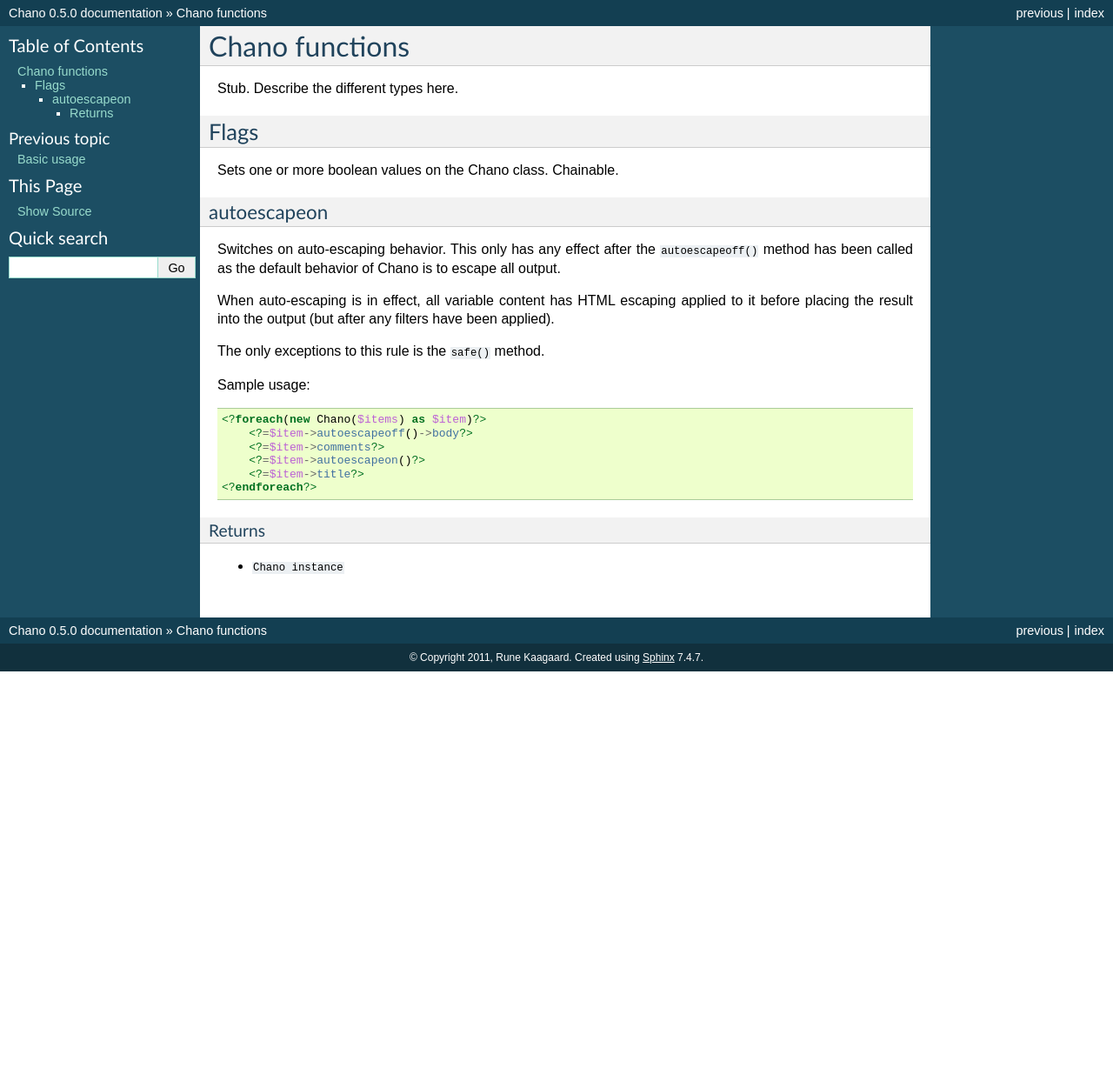
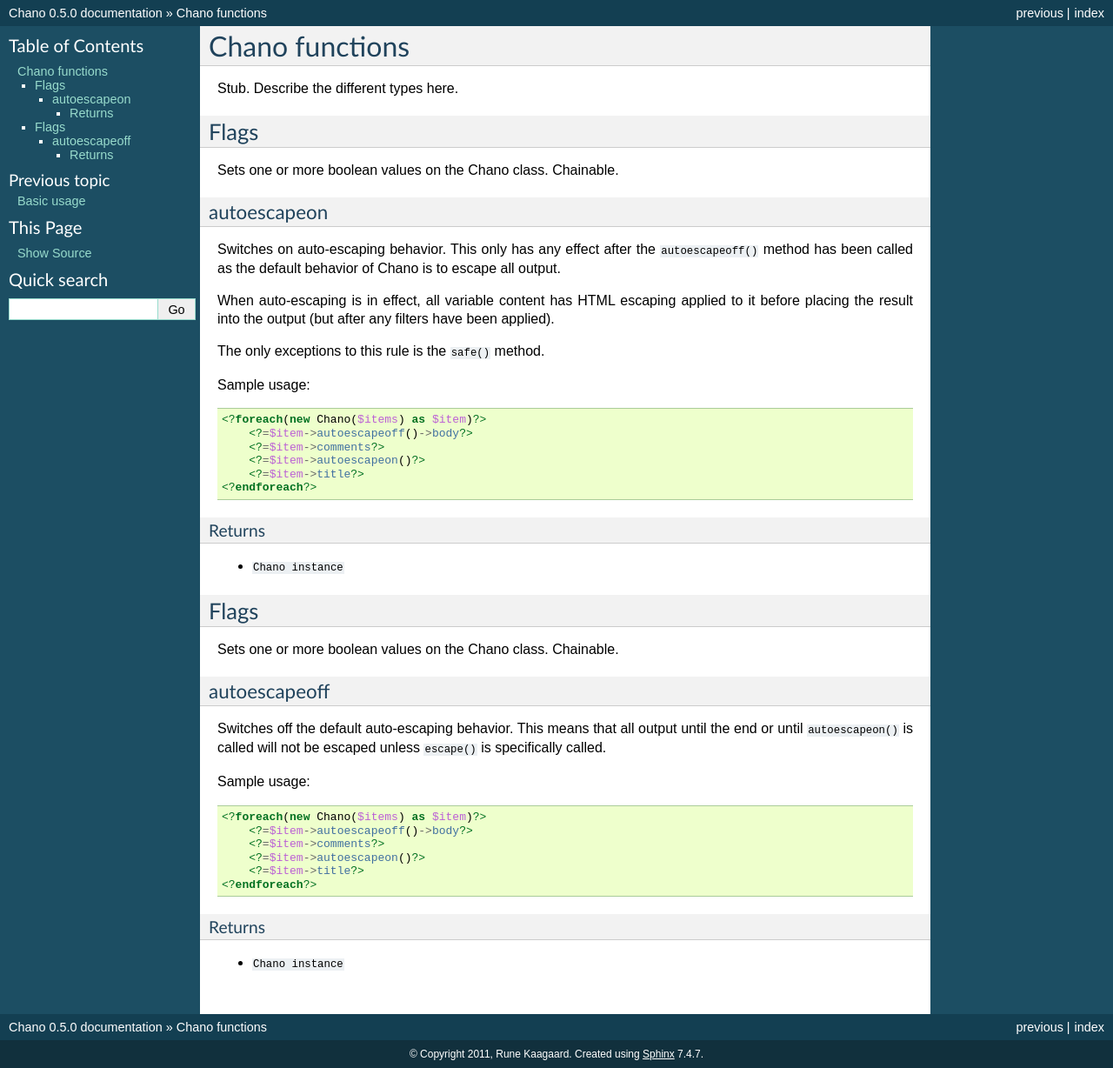
Before and after one commit to runekaagaard/php-chano, a Sphinx documentation site: the page built from docs/reference.rst, in a window 1280 px wide. Shown: the whole page at 87% size. Built offline with Sphinx 7.4.7, drawn with Linux system fonts in a browser that asks for light colours; before the commit the page ends 900 px from its top, so only the background shows below that.

Commit message:
Updating docs.

```diff
--- a/docs/reference.rst
+++ b/docs/reference.rst
@@ -36,3 +36,28 @@
 ~~~~~~~
 
 - ``Chano instance``
+Flags
+_____
+
+Sets one or more boolean values on the Chano class. Chainable.
+
+autoescapeoff
++++++++++++++
+
+Switches off the default auto-escaping behavior. This means that all
+output until the end or until ``autoescapeon()`` is called will not be
+escaped unless ``escape()`` is specifically called.
+
+Sample usage::
+
+    <?foreach(new Chano($items) as $item)?>
+        <?=$item->autoescapeoff()->body?>
+        <?=$item->comments?>
+        <?=$item->autoescapeon()?>
+        <?=$item->title?>
+    <?endforeach?>
+
+Returns
+~~~~~~~
+
+- ``Chano instance``
```
Also changed, not shown: 1 other file.
